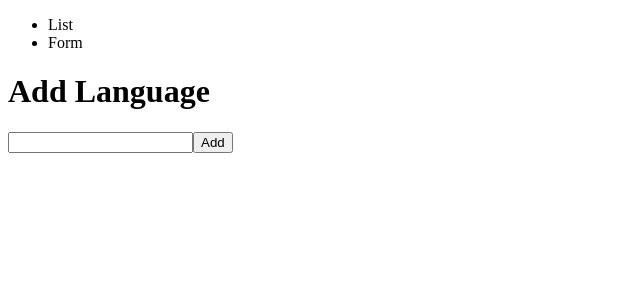
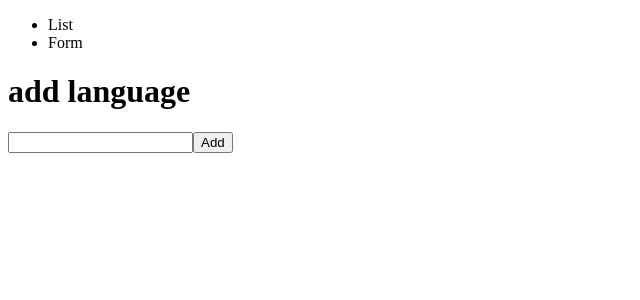
Before and after one commit to HayatoMoromasa/lslt, a React (Create React App) app: page / in a window 1280 px wide. Both pictures are taken after a click on the item "Form". Shown: the top 300 px of the page, without its empty margins (0-640 px from the left). Built offline with nearby package versions, Linux system fonts and the light colour scheme.

Commit message:
add form

```diff
--- a/src/Form.js
+++ b/src/Form.js
@@ -6,11 +6,11 @@ export const Form = ({onAddLang}) => {
     const submitForm = (e) => {
         e.preventDefault();
         onAddLang(text);
+        setText('');
     }
-
     return (
         <div>
-            <h1>Add Language</h1>
+        <h1>add language</h1>
             <form onSubmit={submitForm}>
                 <input
                     type="text"
```
